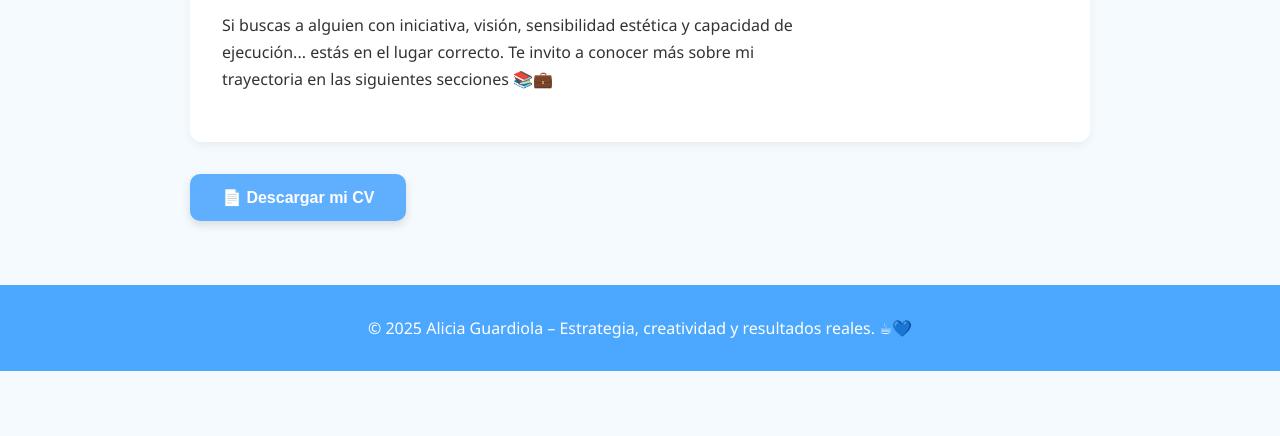
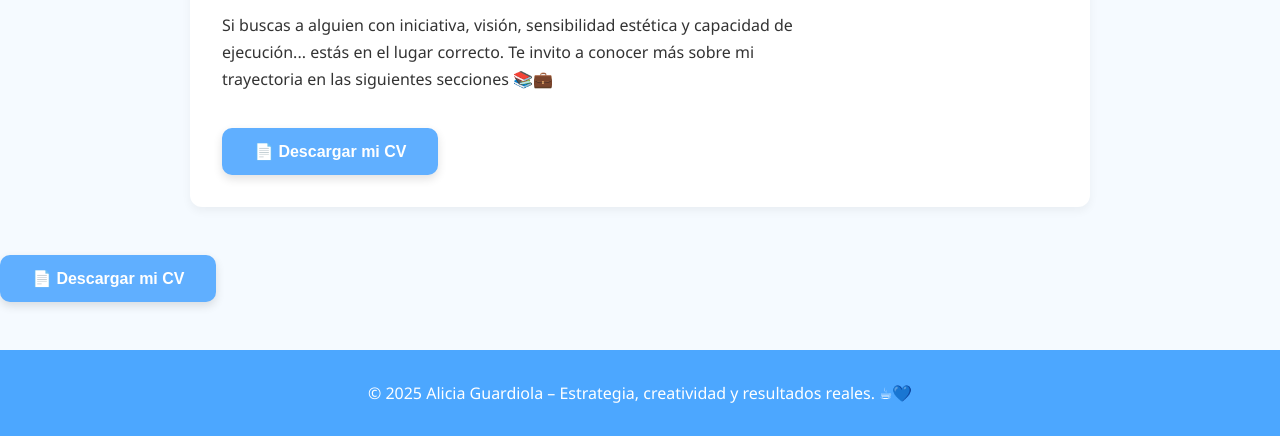
Before and after one commit to Aliciage12/alicia-guardiola-web, a plain HTML site: page index.html in a window 1280 px wide. Shown: the part 799-1235 px from the top of the page. Before the commit the page ends 1170 px from the top, so only its background shows below. Drawn offline with Linux system fonts and the light colour scheme.

Commit message:
Update index.html

```diff
--- a/index.html
+++ b/index.html
@@ -233,9 +233,33 @@
       <p>Me entusiasma explorar nuevas formas de conectar con las personas: desde una estrategia de redes, hasta el diseño de una web o el desarrollo de una campaña completa. Creo en las ideas que cuentan historias, en los datos que inspiran decisiones y en el trabajo en equipo como motor del cambio.</p>
       <p>He trabajado en distintos proyectos que me han permitido fortalecer mis habilidades como estratega digital, redactora, community manager y diseñadora de experiencias digitales. Cada experiencia me ha dado herramientas para aportar valor real, con empatía y visión creativa.</p>
       <p>Si buscas a alguien con iniciativa, visión, sensibilidad estética y capacidad de ejecución... estás en el lugar correcto. Te invito a conocer más sobre mi trayectoria en las siguientes secciones 📚💼</p>
+
+      <!-- Botón de descarga del CV -->
+      <a href="/mnt/data/CV - Alicia Guardiola.pdf" download
+        style="
+          display:inline-block;
+          margin-top: 18px;
+          padding:14px 32px;
+          background:#60AFFF;
+          color:white;
+          font-weight:600;
+          border-radius:10px;
+          text-decoration:none;
+          font-family:'Poppins', sans-serif;
+          box-shadow:0 4px 10px rgba(0,0,0,0.12);
+          transition:all .25s ease;
+        "
+        onmouseover="this.style.background='#5ab6ff'; this.style.transform='scale(1.05)'"
+        onmouseout="this.style.background='#60AFFF'; this.style.transform='scale(1)'">
+        📄 Descargar mi CV
+      </a>
+
     </div>
+
     <img src="alicia.png" alt="Alicia Guardiola" class="profile-img fade-in">
   </div>
+</section>
+
 
     <a href="/mnt/data/CV - Alicia Guardiola.pdf" download
    style="
```
Lines whose indentation alone changed are shown as unchanged.
